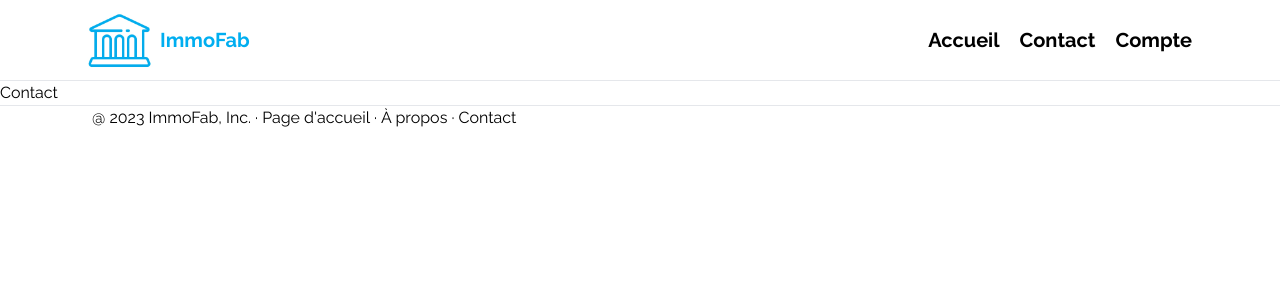
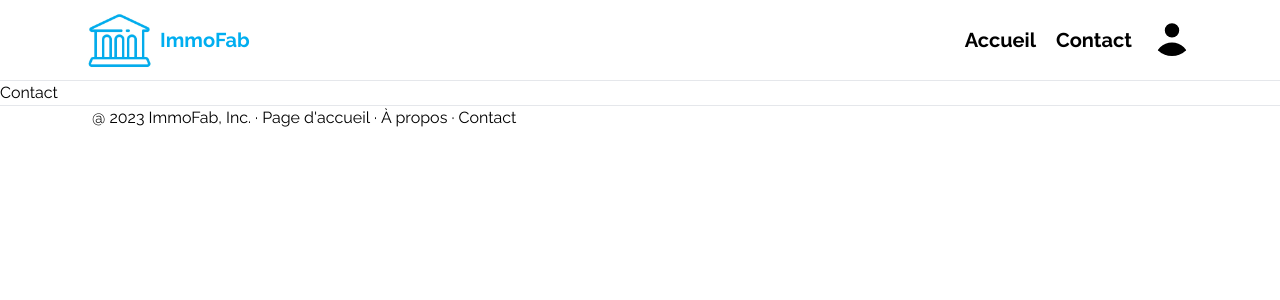
Before and after one commit to ZiyadBouazara/Airbnb-Clone, a React (Vite) app in the folder frontend/glo2005-web-app/: page /contact in a window 1280 px wide. Shown: the top 300 px of the page. Built offline with nearby package versions, Linux system fonts and the light colour scheme.

Commit message:
change user icon

```diff
--- a/frontend/glo2005-web-app/src/components/HeaderList.tsx
+++ b/frontend/glo2005-web-app/src/components/HeaderList.tsx
@@ -1,11 +1,12 @@
 import HeaderListItem from "./HeaderListItem"
+import HeaderListIcon from "./HeaderListIcon"
 
 const HeaderList: React.FC = () => {
   return (
     <ul className="flex items-center gap-1 mx-3 md:mr-0">
       <HeaderListItem text="Accueil" link="/"/>
       <HeaderListItem text="Contact" link="/contact"/>
-      <HeaderListItem text="Compte" link="/account" />
+      <HeaderListIcon isLoggedIn={false} />
     </ul>
   )
 }
--- /dev/null
+++ b/frontend/glo2005-web-app/src/components/HeaderListIcon.tsx
@@ -0,0 +1,17 @@
+import { Link } from "react-router-dom";
+
+interface Props {
+  isLoggedIn: boolean;
+}
+
+const HeaderListIcon: React.FC<Props> = ({ isLoggedIn }) => {
+  return (
+    <li className="relative w-10 h-10 mx-2 mb-2 overflow-hidden hover:bg-gray-100 rounded-full">
+      <Link to="/account">
+        <svg className="absolute w-12 h-12 text-black -left-1" fill="currentColor" viewBox="0 0 20 20" xmlns="http://www.w3.org/2000/svg"><path fill-rule="evenodd" d="M10 9a3 3 0 100-6 3 3 0 000 6zm-7 9a7 7 0 1114 0H3z" clip-rule="evenodd"></path></svg>
+      </Link>
+    </li>
+  )
+}
+
+export default HeaderListIcon
--- a/frontend/glo2005-web-app/src/style/App.css
+++ b/frontend/glo2005-web-app/src/style/App.css
@@ -1,3 +1,3 @@
-#logo-img{
+#logo-img {
     height: 80px;
 }
```
